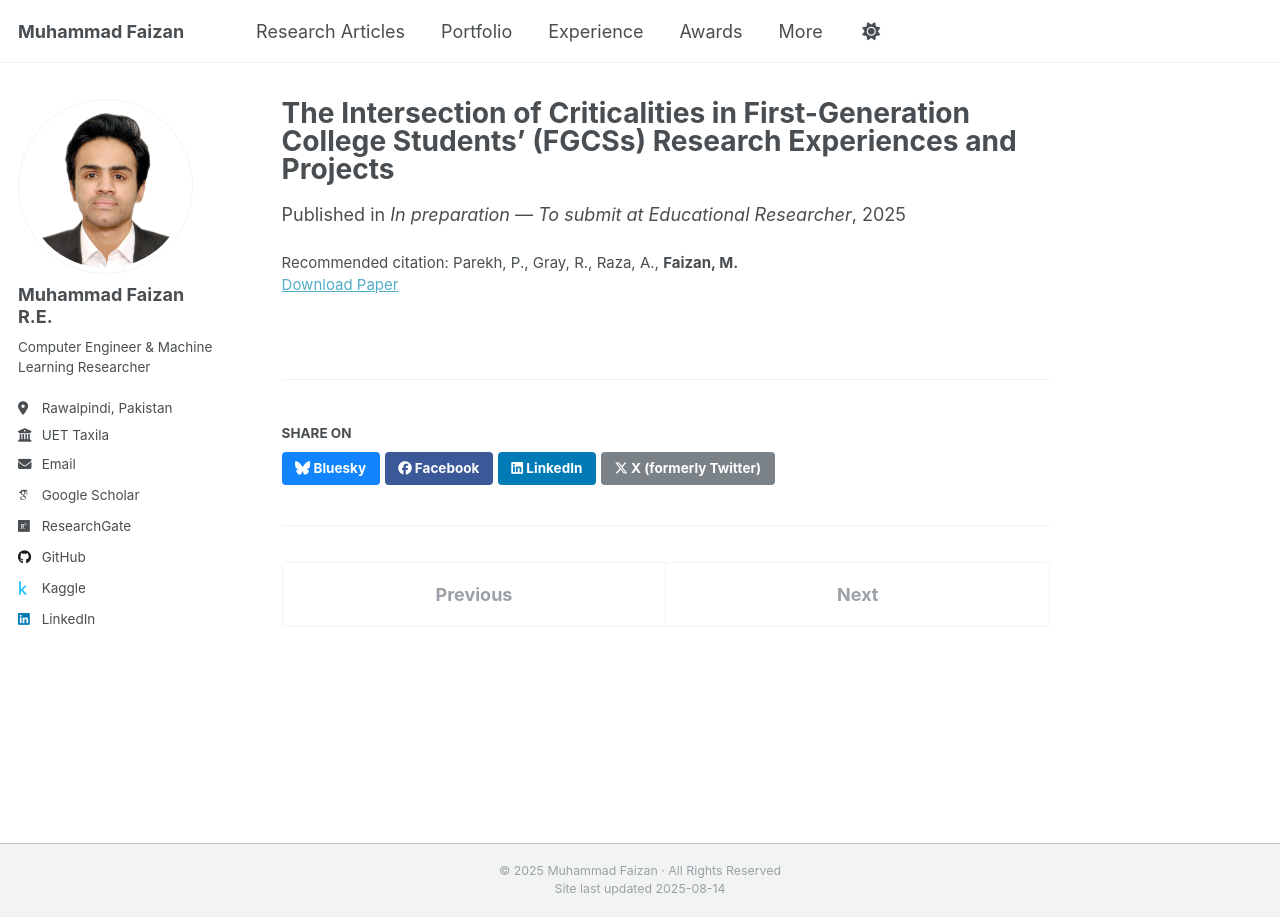
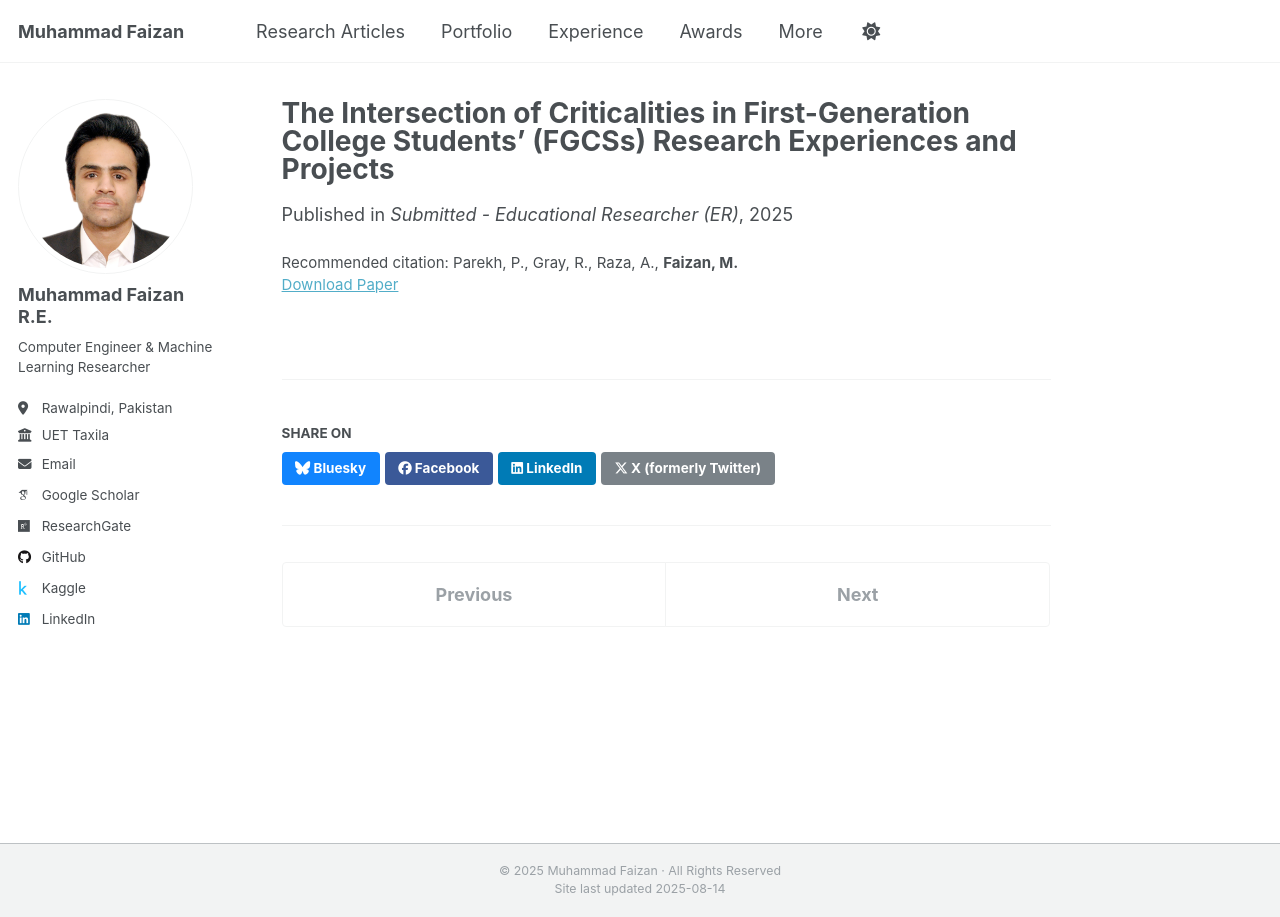
Before and after one commit to MuhammadFaizan99/MuhammadFaizan99.github.io, a Jekyll site: the page built from _publications/2025-05-31-paper-title-number-4.md, in a window 1280 px wide. Built offline with Jekyll 4.4.1, drawn with Linux system fonts in a browser that asks for light colours; some web fonts are replaced; a script that is not in the unit is left out.

Commit message:
Update 2025-05-31-paper-title-number-4.md

```diff
--- a/_publications/2025-05-31-paper-title-number-4.md
+++ b/_publications/2025-05-31-paper-title-number-4.md
@@ -3,7 +3,7 @@ title: "The Intersection of Criticalities in First-Generation College Students'
 collection: publications
 category: submitted
 date: 2025-01-01
-venue: "In preparation — To submit at Educational Researcher"
+venue: "Submitted - Educational Researcher (ER)"
 paperurl: ""
 citation: "Parekh, P., Gray, R., Raza, A., <b>Faizan, M.</b>"
 ---
```
